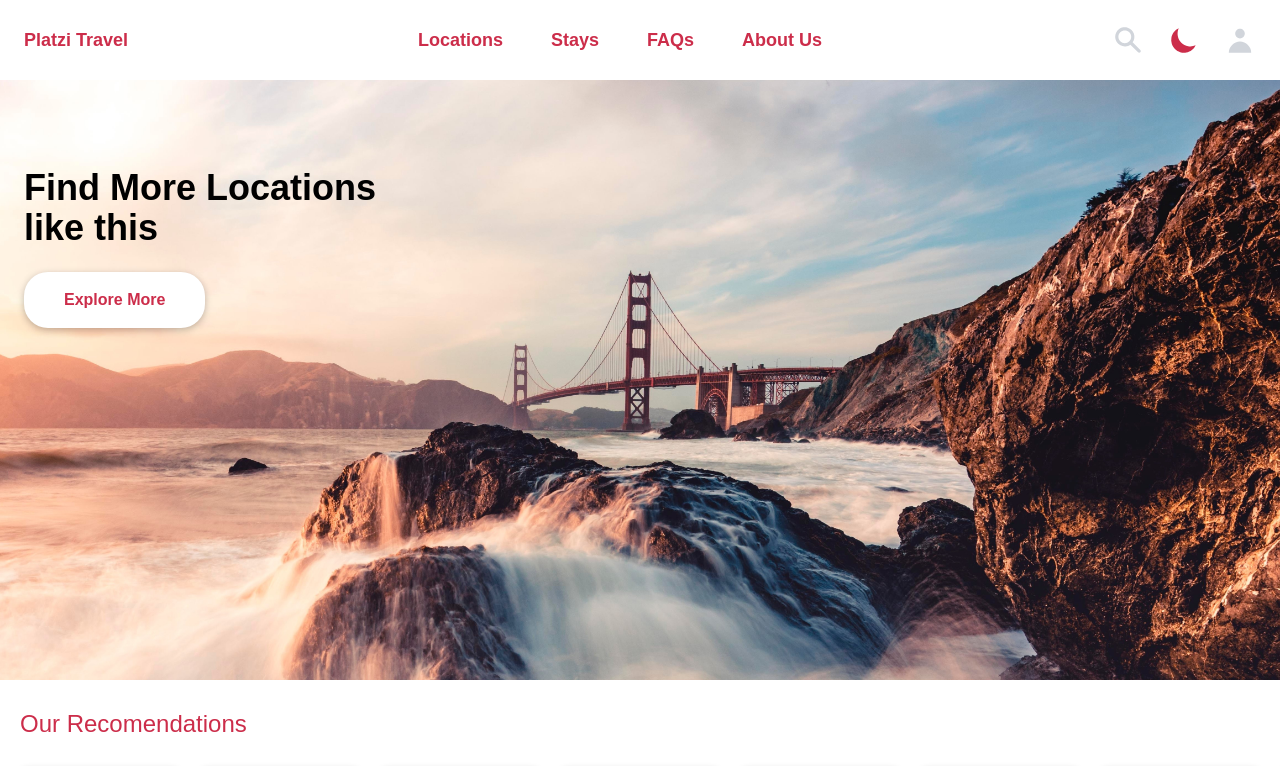
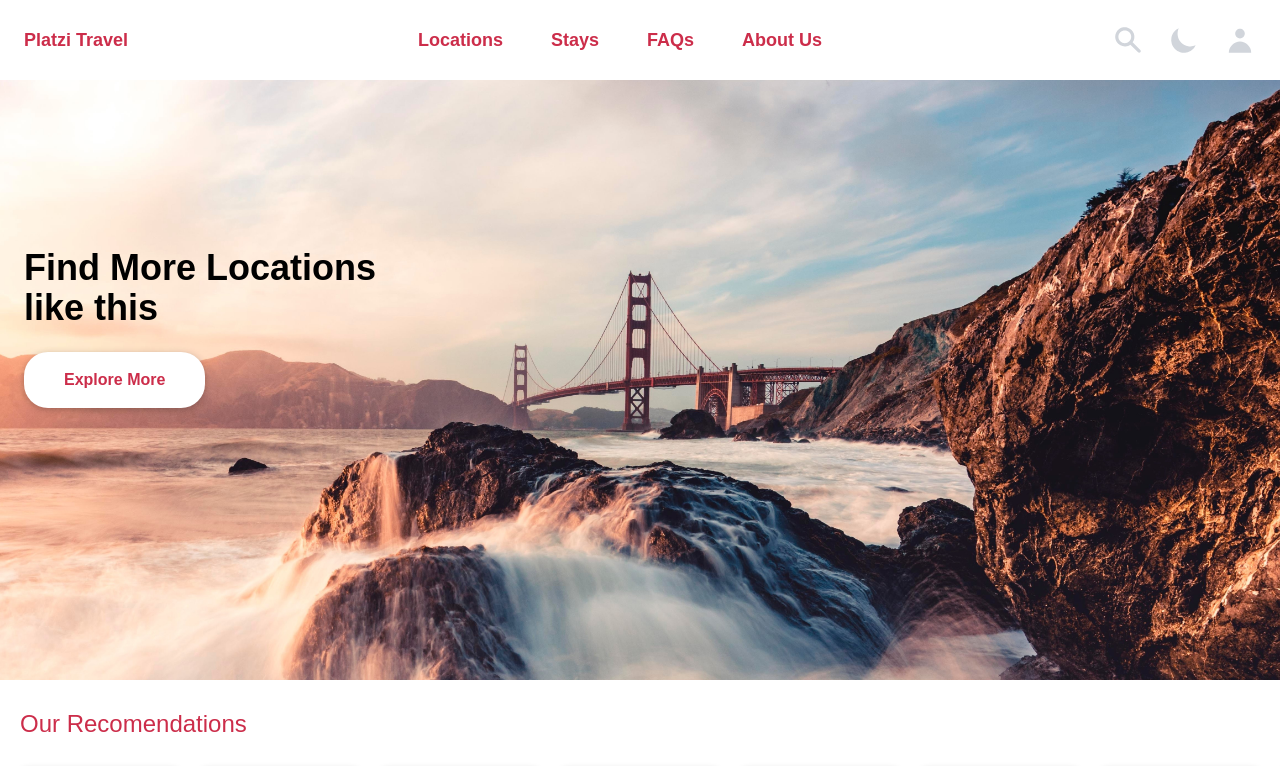
Before and after one commit to IngDonovan/travel-tailwind, a React (Vite) app: page / in a window 1280 px wide. Shown: the top 766 px of the page. Built offline with nearby package versions, Linux system fonts and the light colour scheme.

Commit message:
responsive bar

```diff
--- a/src/App.jsx
+++ b/src/App.jsx
@@ -6,7 +6,7 @@ function App() {
   return (
     <>
       <header id="home" className="w-full h-3/4 flex flex-col relative lg:h-auto" >
-      <nav className='lg:flex items-center justify-between lg:p-6 bg-white text-primary text-lg font-bold hidden'>
+        <nav className=' hidden lg:flex items-center justify-between lg:p-6 bg-white text-primary text-lg font-bold'>
             <picture className=''>Platzi Travel</picture>
             <ul className='flex gap-12 '>
               <li>Locations</li>
@@ -24,7 +24,7 @@ function App() {
               </li>
               <li>
                 <span>
-                <svg className='w-8 h-8 text-primary' viewBox="0 0 29 29" fill="none" xmlns="http://www.w3.org/2000/svg">
+                  <svg className='w-8 h-8 text-gray-300 hover:text-primary' viewBox="0 0 29 29" fill="none" xmlns="http://www.w3.org/2000/svg">
                     <path d="M25.0748 19.2748C22.9267 20.2465 20.5334 20.5405 18.214 20.1177C15.8945 19.6949 13.7589 18.5753 12.0918 16.9082C10.4246 15.241 9.30509 13.1055 8.88228 10.786C8.45946 8.46654 8.75347 6.0733 9.72512 3.92514C8.01494 4.69801 6.51777 5.87422 5.36208 7.35288C4.20638 8.83154 3.42666 10.5685 3.08979 12.4147C2.75293 14.261 2.86898 16.1614 3.428 17.9529C3.98702 19.7444 4.97232 21.3736 6.29935 22.7006C7.62639 24.0276 9.25556 25.0129 11.0471 25.572C12.8386 26.131 14.739 26.247 16.5852 25.9102C18.4315 25.5733 20.1684 24.7936 21.6471 23.6379C23.1257 22.4822 24.302 20.985 25.0748 19.2748V19.2748Z" fill="currentColor"/>
                   </svg>
                 </span>
@@ -38,7 +38,7 @@ function App() {
               </li>
             </ul>
         </nav>
-        <div className=" w-full h-full">
+        <div className=" w-full h-full lg:flex lg:w-auto lg:h-auto relative">
           <picture className="w-full h-full flex lg:h-[600px] lg:bg-sanFranciscoDesktop lg:bg-cover lg:bg-center">
             <span className="w-full h-full bg-sanFrancisco bg-cover bg-center bg-no-repeat lg:hidden"></span>
           </picture>
```
Lines whose indentation alone changed are shown as unchanged.
